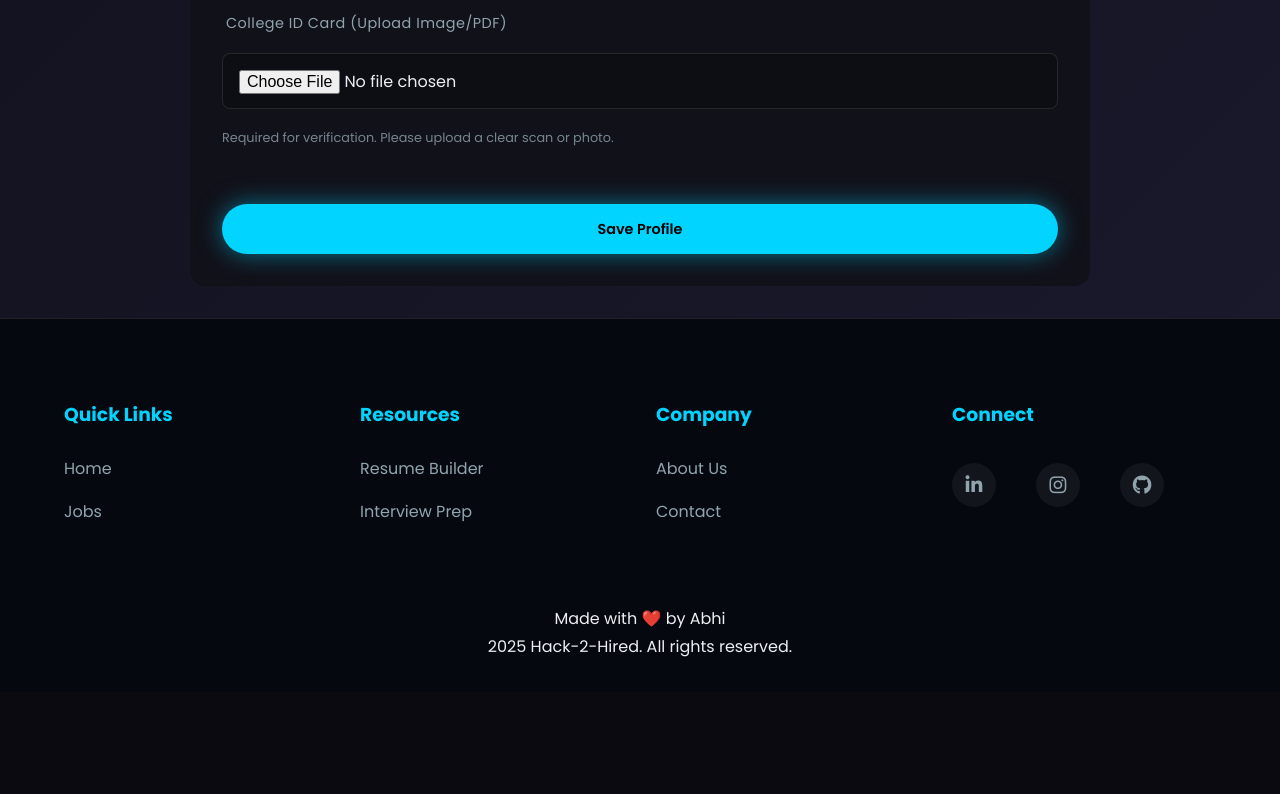
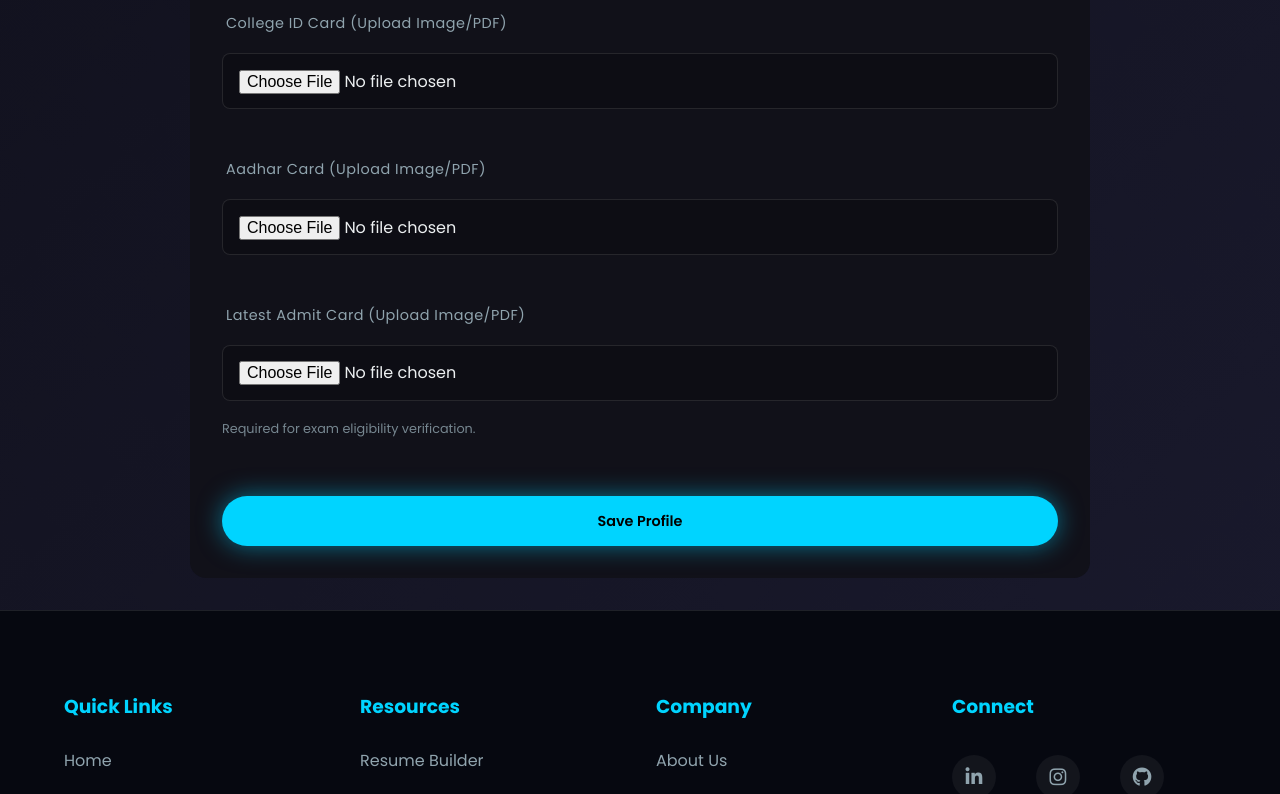
Before and after one commit to abhi6101/hack-react, a React (Vite) app: page /profile in a window 1280 px wide. Shown: the part 2400-3194 px from the top of the page. Before the commit the page ends 3092 px from the top, so only its background shows below. Built offline with nearby package versions, Linux system fonts and the light colour scheme; no server answers; sample sign-in values are in the browser's storage.

Commit message:
Feat: Add full document upload section (ID, Aadhar, Admit Card) to Student Profile

```diff
--- a/src/pages/StudentProfile.jsx
+++ b/src/pages/StudentProfile.jsx
@@ -173,6 +173,7 @@ const StudentProfile = () => {
 
                     <h2>Documents & Verification</h2>
                     <div className="form-grid">
+                        {/* ID Card Upload */}
                         <div className="form-group full-width">
                             <label>College ID Card (Upload Image/PDF)</label>
                             <div style={{ display: 'flex', gap: '1rem', alignItems: 'center' }}>
@@ -182,37 +183,94 @@ const StudentProfile = () => {
                                     onChange={async (e) => {
                                         const file = e.target.files[0];
                                         if (!file) return;
-
                                         const formData = new FormData();
                                         formData.append('file', file);
                                         const token = localStorage.getItem('authToken');
-
                                         try {
-                                            // Show uploading state (simple alert for now or status adjacent)
                                             e.target.disabled = true;
                                             const res = await fetch(`${API_BASE_URL}/student-profile/upload-id-card`, {
                                                 method: 'POST',
                                                 headers: { 'Authorization': `Bearer ${token}` },
                                                 body: formData
                                             });
-
                                             if (res.ok) {
                                                 alert('ID Card uploaded successfully!');
-                                                // Refresh profile to show uploaded status if needed
-                                            } else {
-                                                alert('Failed to upload ID Card');
-                                            }
-                                        } catch (err) {
-                                            alert('Error uploading ID Card');
-                                        } finally {
-                                            e.target.disabled = false;
-                                        }
+                                                setProfile(prev => ({ ...prev, idCardUrl: 'uploaded' }));
+                                            } else alert('Failed to upload ID Card');
+                                        } catch (err) { alert('Error uploading ID Card'); }
+                                        finally { e.target.disabled = false; }
                                     }}
                                     className="form-control"
                                 />
                                 {profile.idCardUrl && <span className="badge badge-success">Uploaded</span>}
                             </div>
-                            <small className="text-muted">Required for verification. Please upload a clear scan or photo.</small>
+                        </div>
+
+                        {/* Aadhar Card Upload */}
+                        <div className="form-group full-width">
+                            <label>Aadhar Card (Upload Image/PDF)</label>
+                            <div style={{ display: 'flex', gap: '1rem', alignItems: 'center' }}>
+                                <input
+                                    type="file"
+                                    accept="image/*,.pdf"
+                                    onChange={async (e) => {
+                                        const file = e.target.files[0];
+                                        if (!file) return;
+                                        const formData = new FormData();
+                                        formData.append('file', file);
+                                        const token = localStorage.getItem('authToken');
+                                        try {
+                                            e.target.disabled = true;
+                                            const res = await fetch(`${API_BASE_URL}/student-profile/upload-aadhar`, {
+                                                method: 'POST',
+                                                headers: { 'Authorization': `Bearer ${token}` },
+                                                body: formData
+                                            });
+                                            if (res.ok) {
+                                                alert('Aadhar Card uploaded successfully!');
+                                                setProfile(prev => ({ ...prev, aadharCardUrl: 'uploaded' }));
+                                            } else alert('Failed to upload Aadhar Card');
+                                        } catch (err) { alert('Error uploading Aadhar Card'); }
+                                        finally { e.target.disabled = false; }
+                                    }}
+                                    className="form-control"
+                                />
+                                {profile.aadharCardUrl && <span className="badge badge-success">Uploaded</span>}
+                            </div>
+                        </div>
+
+                        {/* Admit Card Upload */}
+                        <div className="form-group full-width">
+                            <label>Latest Admit Card (Upload Image/PDF)</label>
+                            <div style={{ display: 'flex', gap: '1rem', alignItems: 'center' }}>
+                                <input
+                                    type="file"
+                                    accept="image/*,.pdf"
+                                    onChange={async (e) => {
+                                        const file = e.target.files[0];
+                                        if (!file) return;
+                                        const formData = new FormData();
+                                        formData.append('file', file);
+                                        const token = localStorage.getItem('authToken');
+                                        try {
+                                            e.target.disabled = true;
+                                            const res = await fetch(`${API_BASE_URL}/student-profile/upload-admit-card`, {
+                                                method: 'POST',
+                                                headers: { 'Authorization': `Bearer ${token}` },
+                                                body: formData
+                                            });
+                                            if (res.ok) {
+                                                alert('Admit Card uploaded successfully!');
+                                                setProfile(prev => ({ ...prev, admitCardUrl: 'uploaded' }));
+                                            } else alert('Failed to upload Admit Card');
+                                        } catch (err) { alert('Error uploading Admit Card'); }
+                                        finally { e.target.disabled = false; }
+                                    }}
+                                    className="form-control"
+                                />
+                                {profile.admitCardUrl && <span className="badge badge-success">Uploaded</span>}
+                            </div>
+                            <small className="text-muted">Required for exam eligibility verification.</small>
                         </div>
                     </div>
 
```
